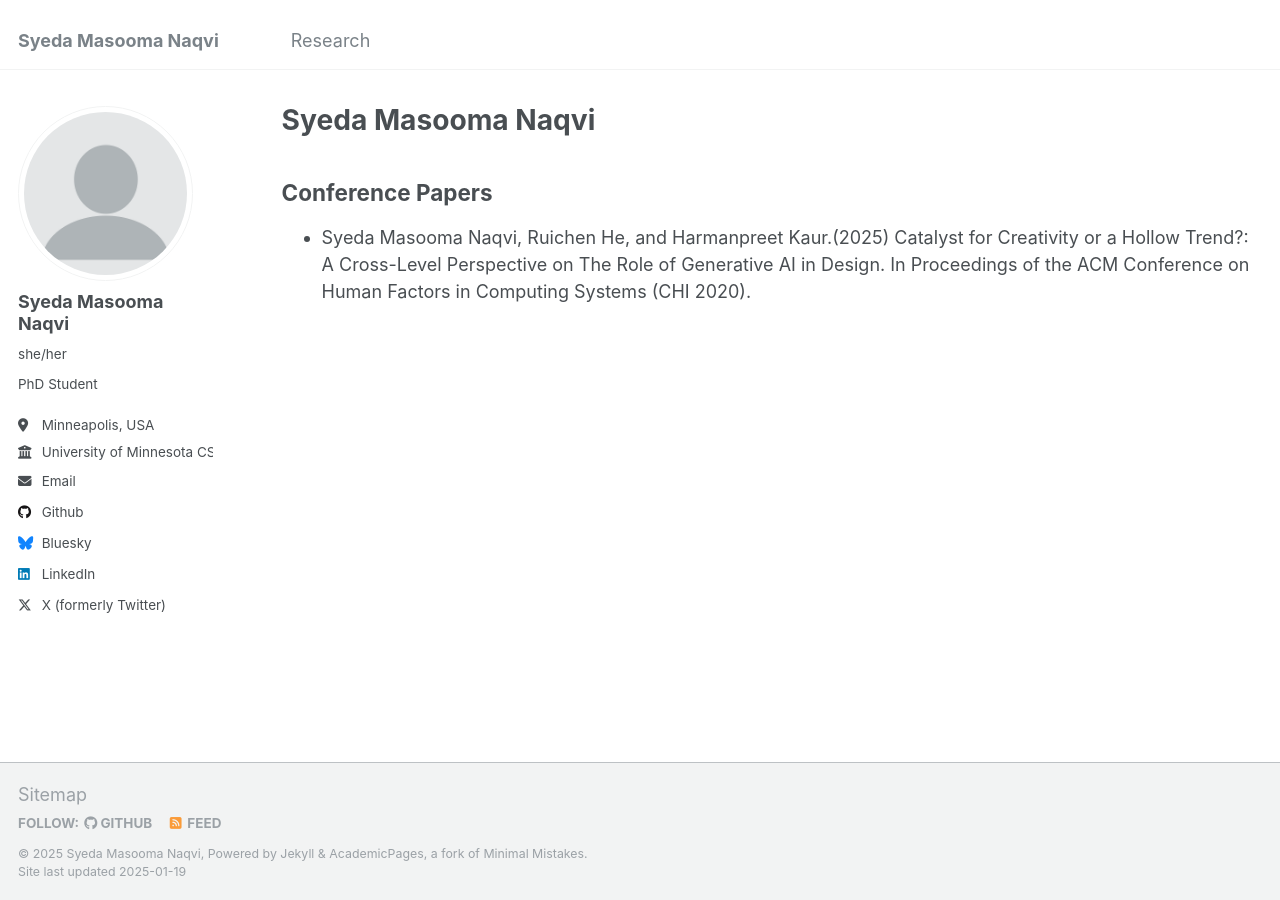
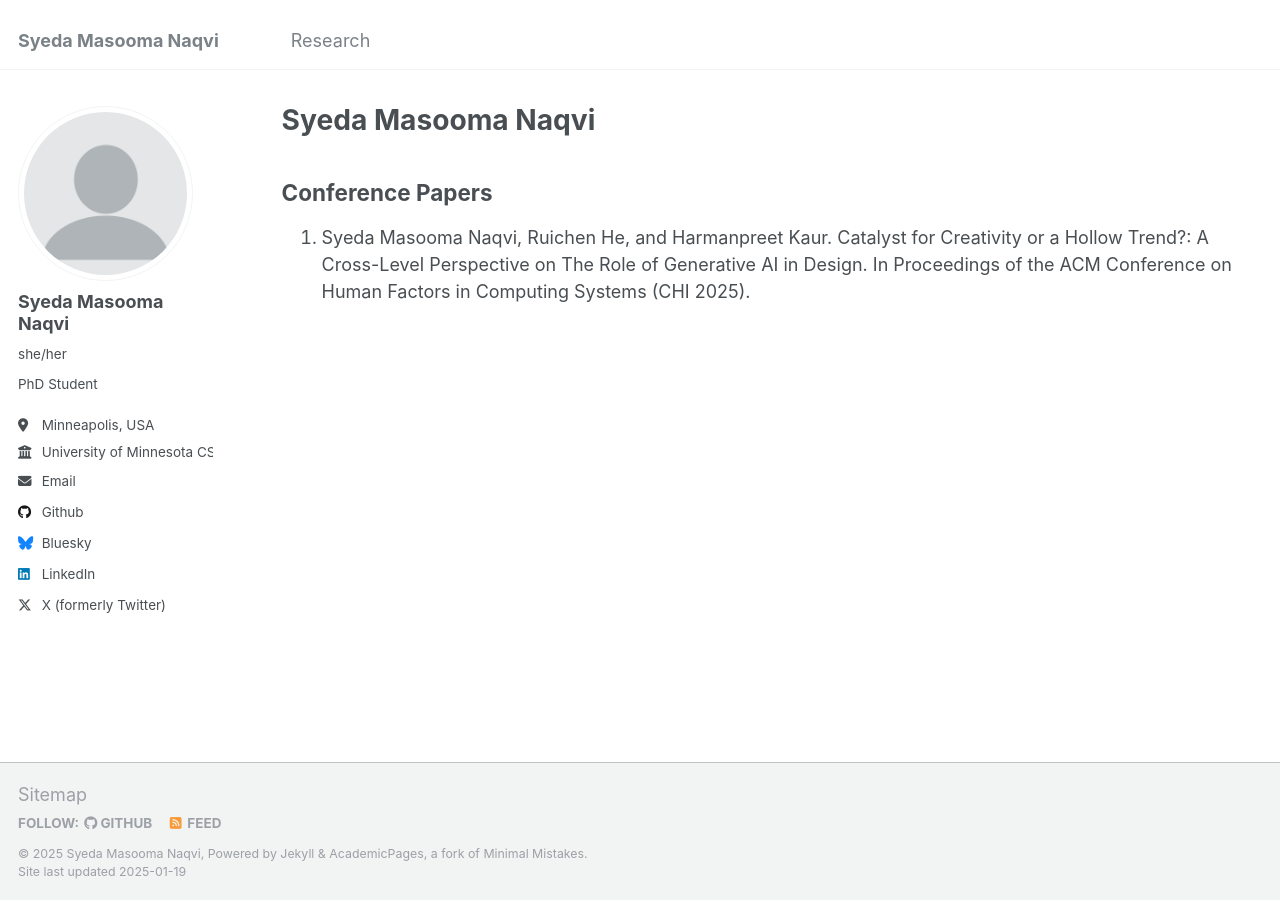
Before and after one commit to syedamasoomanaqvii/syedamasoomanaqvii.github.io, a Jekyll site: the page built from _pages/research.md, in a window 1280 px wide. Built offline with Jekyll 4.4.1, drawn with Linux system fonts in a browser that asks for light colours.

Commit message:
research page

```diff
--- a/_pages/research.md
+++ b/_pages/research.md
@@ -9,4 +9,4 @@ redirect_from:
 
 {% include base_path %}
 ## Conference Papers
-- Syeda Masooma Naqvi, Ruichen He, and Harmanpreet Kaur.(2025) Catalyst for Creativity or a Hollow Trend?: A Cross-Level Perspective on The Role of Generative AI in Design. In Proceedings of the ACM Conference on Human Factors in Computing Systems (CHI 2020).
+1. Syeda Masooma Naqvi, Ruichen He, and Harmanpreet Kaur. Catalyst for Creativity or a Hollow Trend?: A Cross-Level Perspective on The Role of Generative AI in Design. In Proceedings of the ACM Conference on Human Factors in Computing Systems (CHI 2025).
```
